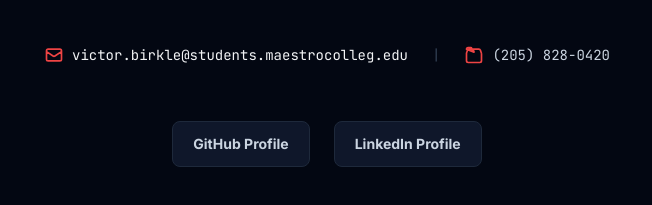
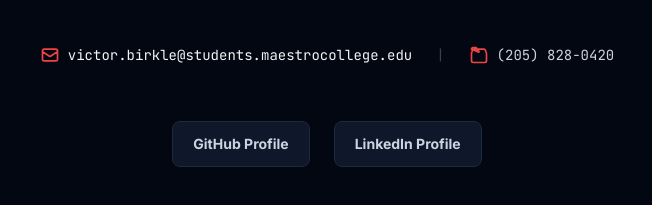
Before and after one commit to RASvibir/Victor-Birkle_Dev.Port, a plain HTML site: page index.html in a window 1280 px wide. Shown: the part 5791-5996 px from the top of the page, 313-965 px from the left. Drawn offline with nearby package versions, Linux system fonts and the light colour scheme.

Commit message:
Fix contact email domain typo (maestrocollege.edu).
mailto links and README used maestrocolleg.edu and bounced.

Co-authored-by: Cursor <cursoragent@cursor.com>

```diff
--- a/index.html
+++ b/index.html
@@ -65,7 +65,7 @@
                 <a href="#contact" class="hover:text-white transition">Contact</a>
             </nav>
             <div class="flex items-center gap-4">
-                <a href="mailto:victor.birkle@students.maestrocolleg.edu" class="bg-red-600 hover:bg-red-700 text-white text-xs px-4 py-2 rounded font-bold tracking-wider transition uppercase shadow-md shadow-red-600/20">
+                <a href="mailto:victor.birkle@students.maestrocollege.edu" class="bg-red-600 hover:bg-red-700 text-white text-xs px-4 py-2 rounded font-bold tracking-wider transition uppercase shadow-md shadow-red-600/20">
                     Contact Engine
                 </a>
             </div>
@@ -515,9 +515,9 @@
             </p>
 
             <div class="flex flex-col sm:flex-row justify-center items-center gap-6 text-sm font-mono pt-4">
-                <a href="mailto:victor.birkle@students.maestrocolleg.edu" class="flex items-center gap-2 hover:text-red-500 transition">
+                <a href="mailto:victor.birkle@students.maestrocollege.edu" class="flex items-center gap-2 hover:text-red-500 transition">
                     <svg class="w-5 h-5 text-red-500" fill="none" stroke="currentColor" viewBox="0 0 24 24"><path stroke-linecap="round" stroke-linejoin="round" stroke-width="2" d="M3 8l7.89 5.26a2 2 0 002.22 0L21 8M5 19h14a2 2 0 002-2V7a2 2 0 00-2-2H5a2 2 0 00-2 2v10a2 2 0 002 2z"></path></svg>
-                    victor.birkle@students.maestrocolleg.edu
+                    victor.birkle@students.maestrocollege.edu
                 </a>
                 <span class="hidden sm:inline text-slate-700">|</span>
                 <span class="flex items-center gap-2 text-slate-300">
```
Also changed, not shown: 1 other file.
